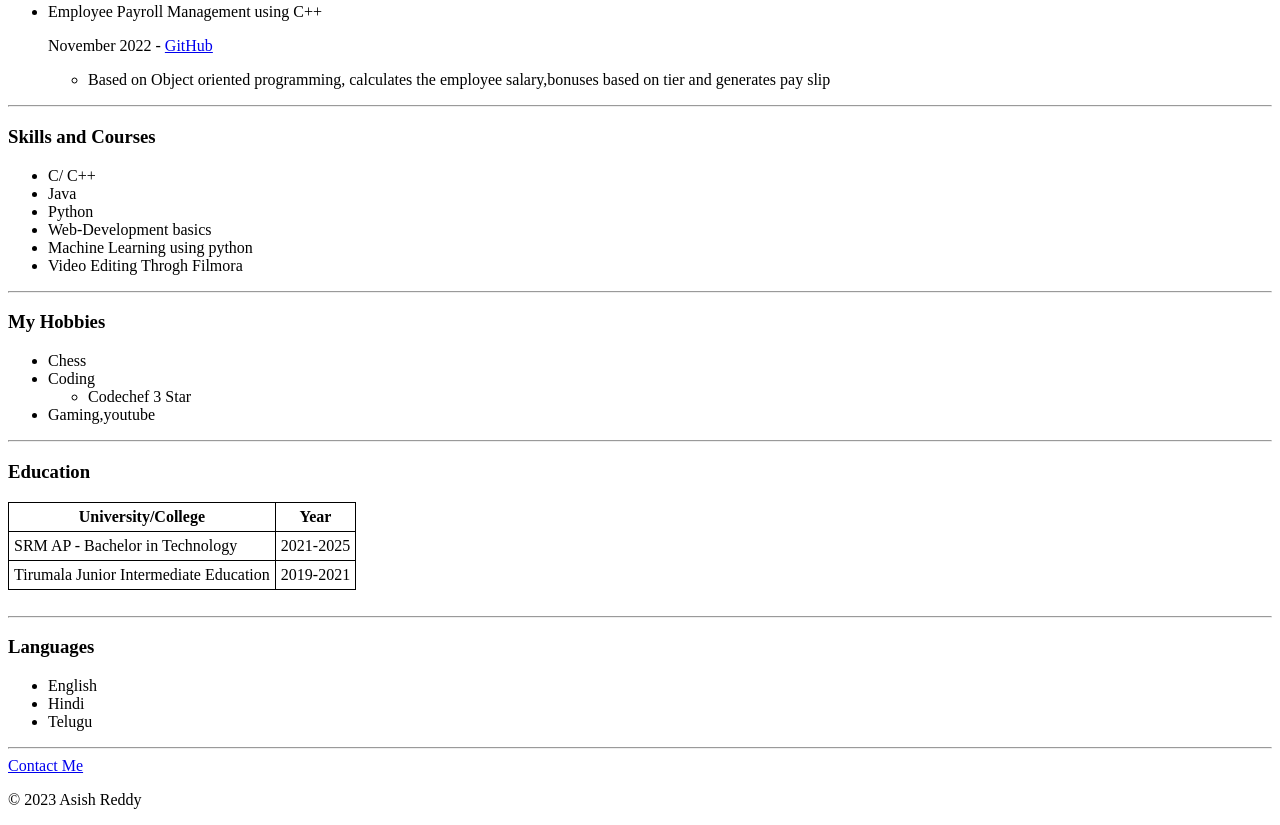
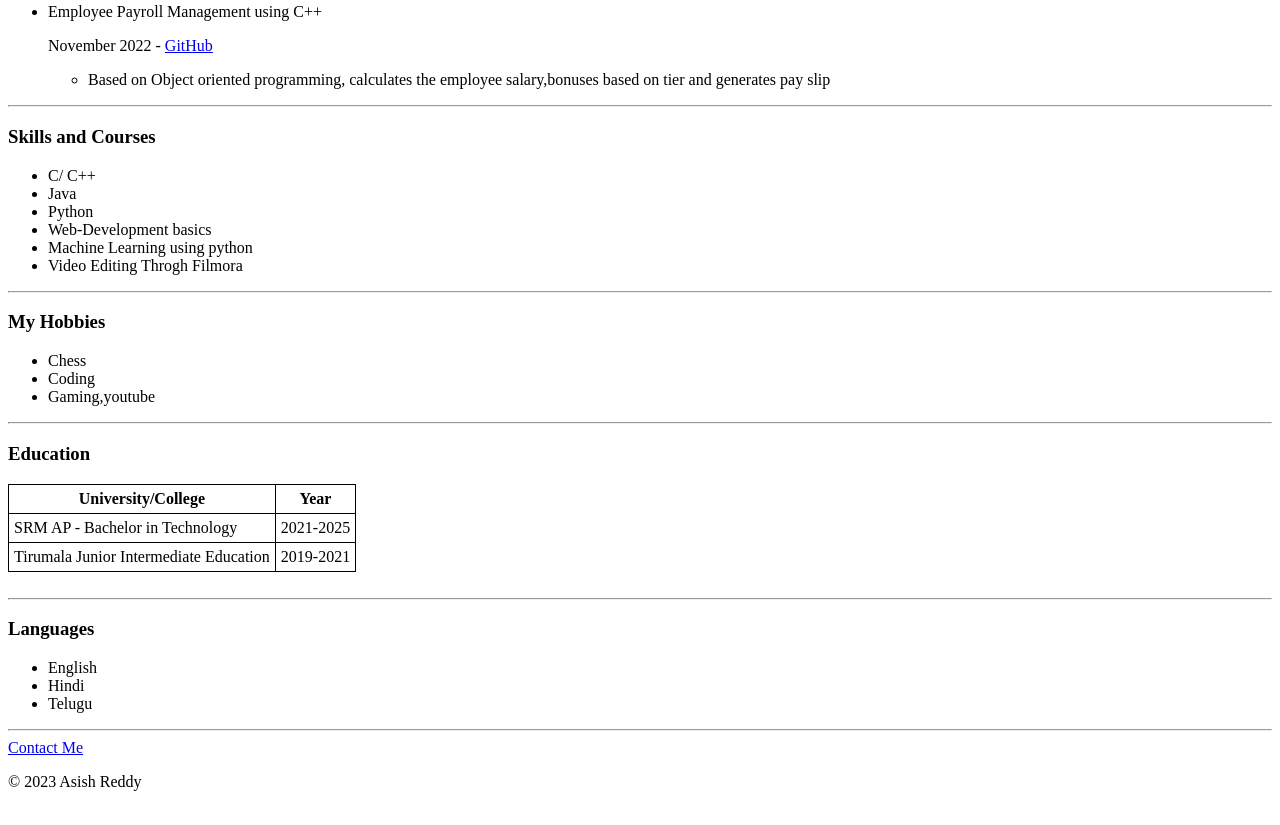
Before and after one commit to AsishPro/Resume, a plain HTML site: page index.html in a window 1280 px wide. Shown: the part 1035-1860 px from the top of the page. Drawn offline with Linux system fonts and the light colour scheme.

Commit message:
Update index.html

```diff
--- a/index.html
+++ b/index.html
@@ -52,7 +52,7 @@
         <h3>My Hobbies </h3>
         <ul>
             <li>Chess</li>
-            <li>Coding<ul><li>Codechef 3 Star</li></ul></li>
+            <li>Coding</li>
             <li>Gaming,youtube </li>
         </ul>
         <hr>
```
